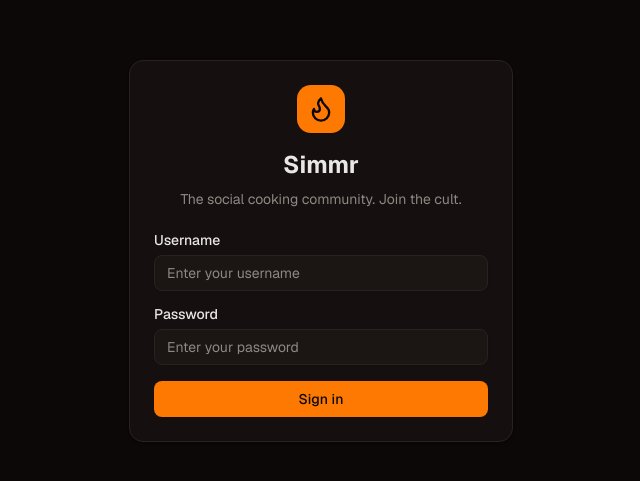
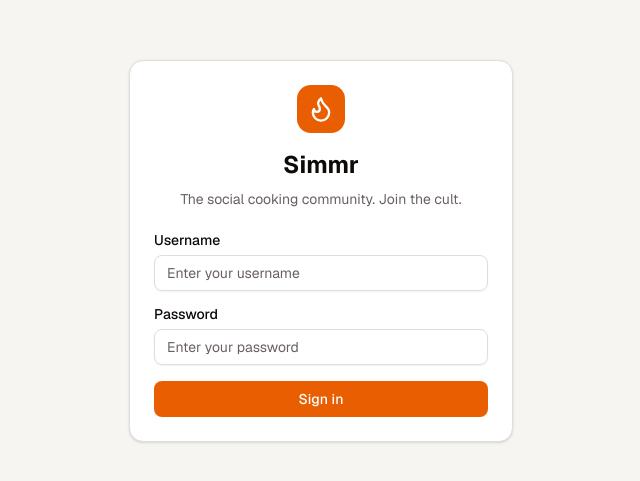
Before and after one commit to brennerjames4-png/simmr, a Next.js app: page /login in a window 1280 px wide. Shown: the part 149-630 px from the top of the page, without its empty margins (319-959 px from the left). Built offline with nearby package versions, Linux system fonts and the light colour scheme; no server answers.

Commit message:
Default to light mode, allow user to toggle dark mode
Co-Authored-By: Claude Opus 4.6 <noreply@anthropic.com>

```diff
--- a/src/components/providers.tsx
+++ b/src/components/providers.tsx
@@ -6,8 +6,7 @@ export function Providers({ children }: { children: React.ReactNode }) {
   return (
     <ThemeProvider
       attribute="class"
-      defaultTheme="dark"
-      enableSystem
+      defaultTheme="light"
       disableTransitionOnChange
     >
       {children}
```
